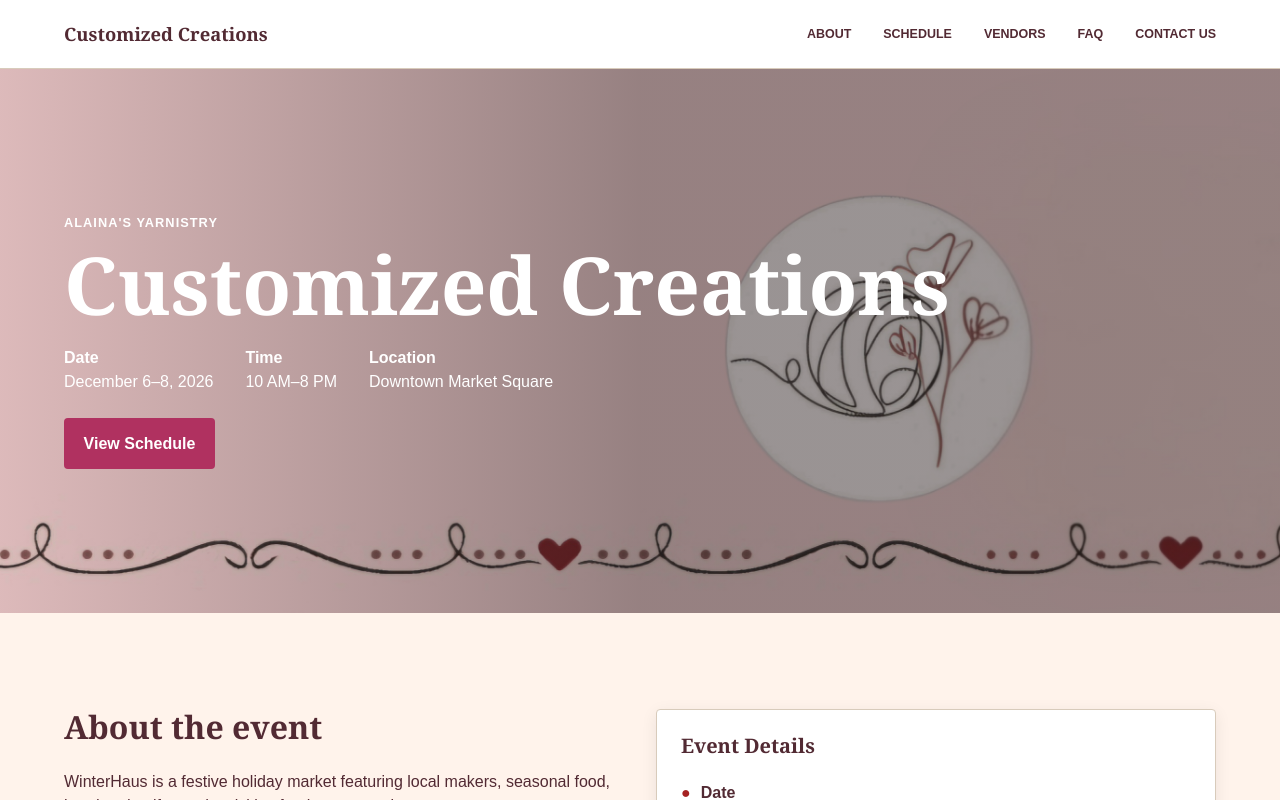
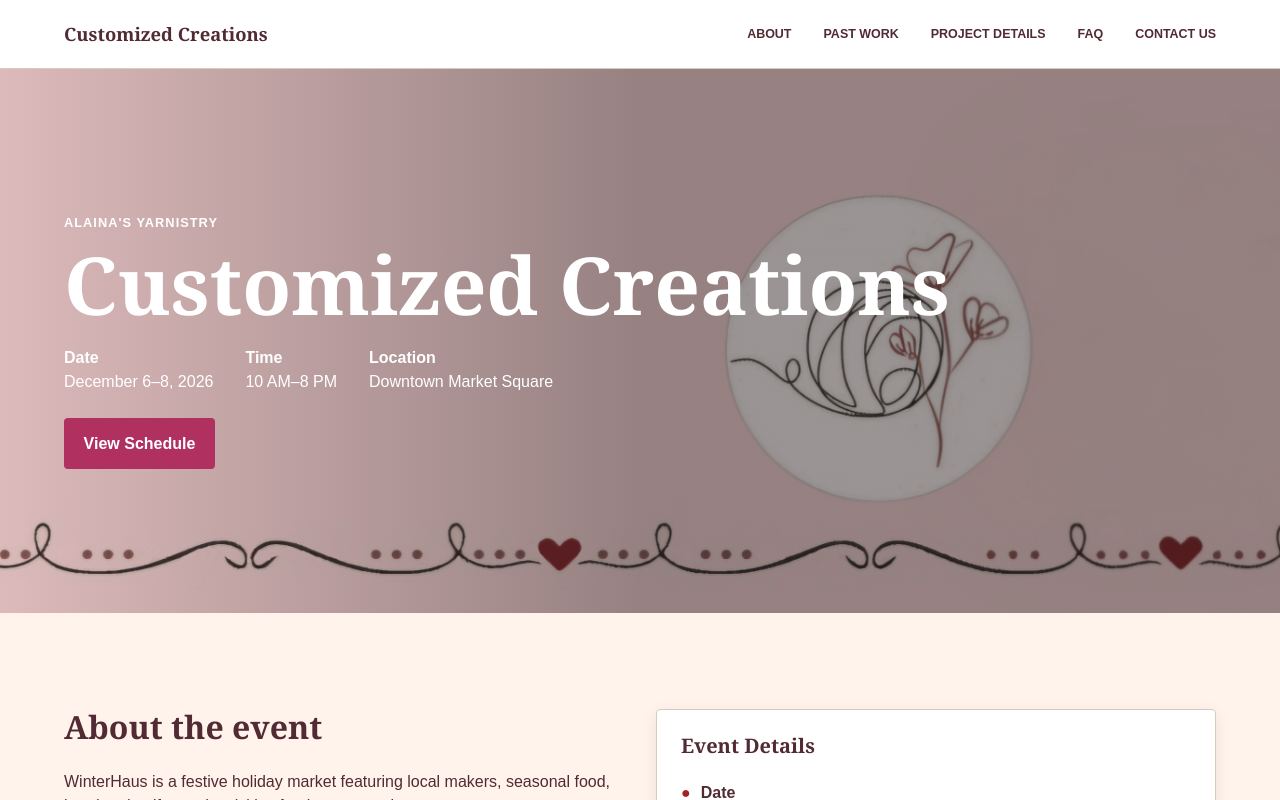
Before and after one commit to amelsea/Senior-Project, a plain HTML site: page index.html in a window 1280 px wide. Shown: the top 800 px of the page. Drawn offline with Linux system fonts and the light colour scheme.

Commit message:
Update index.html

```diff
--- a/index.html
+++ b/index.html
@@ -63,8 +63,8 @@
         aria-label="Main navigation">
 
         <a href="#about">About</a>
-        <a href="#schedule">Schedule</a>
-        <a href="#vendors">Vendors</a>
+        <a href="#past work">past work</a>
+        <a href="#project details">project details</a>
         <a href="#faq">FAQ</a>
         <a href="#contact">Contact Us</a>
 
```
